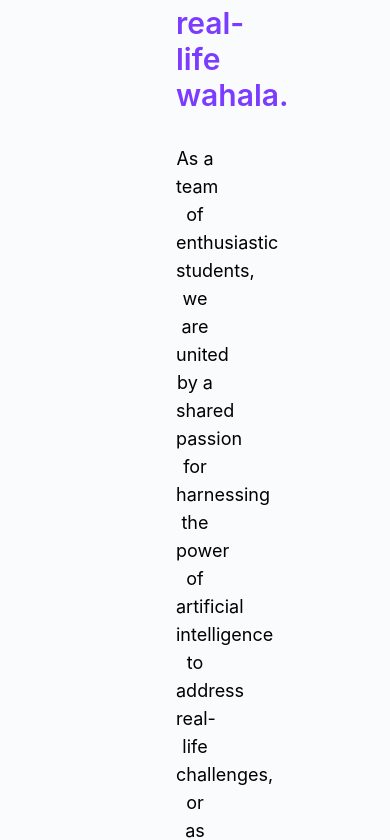
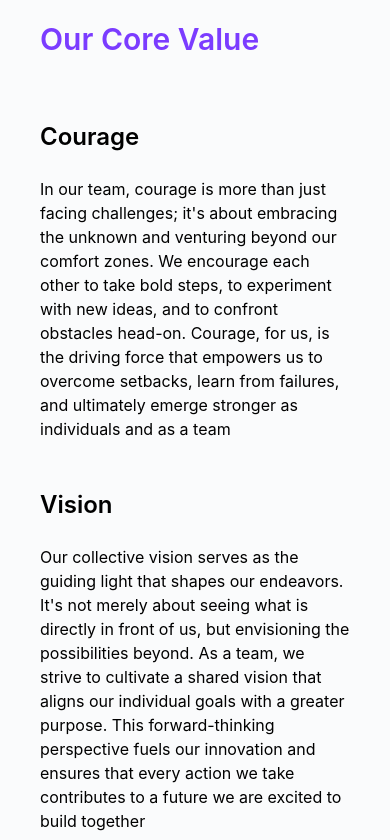
Before and after one commit to MASL-Unilag/SlideScribe-AI, a React (Vite) app in the folder slidescribe/: page / in a window 390 px wide. Shown: the part 2406-3246 px from the top of the page. Built offline with nearby package versions, Linux system fonts and the light colour scheme.

Commit message:
Add responsiveness to about page

```diff
--- a/slidescribe/src/components/pages/About/AboutPage.tsx
+++ b/slidescribe/src/components/pages/About/AboutPage.tsx
@@ -2,7 +2,11 @@ import backgroundImage from "../../../assets/images/team_image.png";
 
 export default function AboutPage() {
   return (
-    <div className="py-8 px-44 bg-[#FAFBFC] pt-20 flex flex-col">
+    <div
+      className="py-8 px-44 bg-[#FAFBFC] pt-20 flex flex-col
+    max-[1200px]:px-20 max-[800px]:px-10
+    "
+    >
       <div className="mb-28">
         <h1 className="text-3xl font-semibold text-[#7b3cff] text-center">
           We are a team of enthusiastic students that
@@ -20,7 +24,11 @@ export default function AboutPage() {
         <h1 className="text-3xl font-semibold text-[#7b3cff] mb-16">
           Our Core Value
         </h1>
-        <div className="cards grid grid-cols-3 gap-12">
+        <div
+          className="cards grid grid-cols-3 gap-12
+          max-[1200px]:grid-cols-2 max-[800px]:grid-cols-1
+        "
+        >
           {about_data.map((data) => (
             <AboutCard title={data.title} body={data.body} key={data.title} />
           ))}
```
